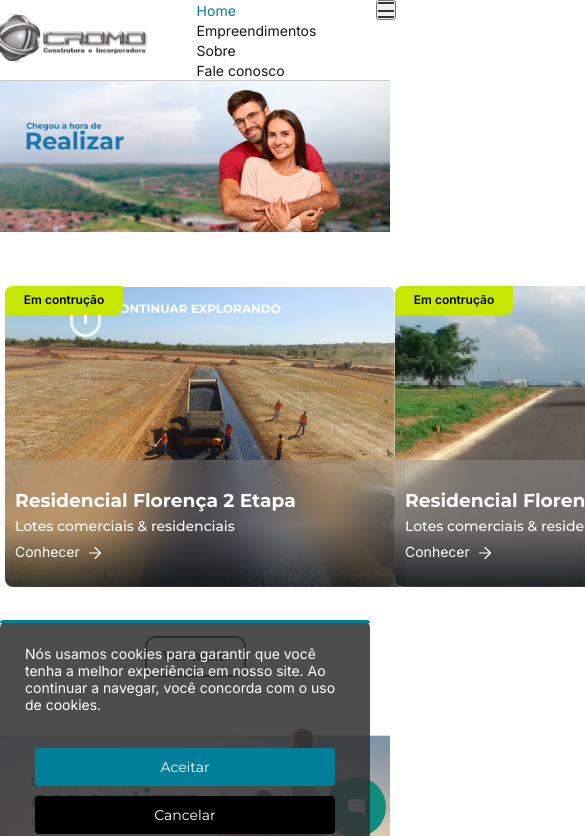
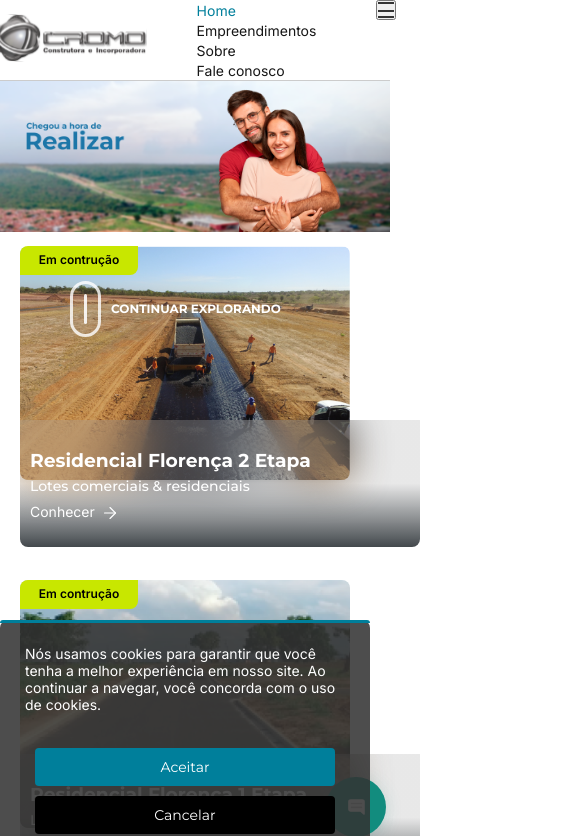
Before and after one commit to walttoncoelho/CROMO, a React (Create React App) app in the folder cromo/: page / in a window 390 px wide. Shown: the top 836 px of the page, 585 px wide, since content can reach past the window. Built offline with nearby package versions, Linux system fonts and the light colour scheme.

Commit message:
Responsivo section Empreendimentos até 1024

```diff
--- a/cromo/src/components/footerFaleConosco/Formulario/Formulário.jsx
+++ b/cromo/src/components/footerFaleConosco/Formulario/Formulário.jsx
@@ -87,7 +87,6 @@ export function FooterFormulario() {
       <Button type="submit" value="Enviar">
       Enviar
       </Button>
-
     </FormContainer>
 
   );
--- a/cromo/src/pages/Home/Empreendimentos/Style.jsx
+++ b/cromo/src/pages/Home/Empreendimentos/Style.jsx
@@ -3,8 +3,10 @@ import styled from "styled-components";
 export const ContainerEmpreend = styled.div`
   display: flex;
   margin: auto;
-  max-width: 1300px;
-  height: 400px;
+  max-width: 1248px;
+  margin-bottom: 50px;
+  width: 100%;
+/*   background-color: #9c2690; */
 
 
 `;
@@ -25,22 +27,17 @@ export const ContainerStatus = styled.div`
   width: 118px;
   height: 29px;
   gap: 8px;
-  padding: 6px, 12px, 6px, 12px ;
+  padding: 6px, 12px, 6px, 12px;
   border-bottom-right-radius: 8px;
   border-top-left-radius: 8px;
 
-
-  p{
+  p {
     font-size: 12px;
     margin: auto;
     font-weight: 600;
     line-height: 18.8px;
-
   }
-
 `;
-
-
 
 export const StatusStyle = styled.div`
   display: flex;
@@ -48,11 +45,11 @@ export const StatusStyle = styled.div`
   justify-content: center;
   max-width: 1440px;
   height: 90px;
-  background-color: #39c7c77f;
+
+
 `;
 
 export const CardGalery = styled.div`
-  display: flex;
   display: flex;
   flex-direction: column;
   margin: auto;
@@ -60,12 +57,46 @@ export const CardGalery = styled.div`
   max-width: 400px;
   height: 300px;
   border-radius: 8px;
+  /* background-color: #0042f6; */
+
   img {
-    max-width: 400px;
-    height: 300px;
     border-radius: 8px;
   }
+
+  @media (max-width: 1024px) {
+
+
+    width: 700px;
+    padding: 5px;
+    margin-bottom: 24px;
+    max-width: 800px;
+
+
+    img {
+      width: 100%;
+      height: auto;
+      max-width: 838px;
+      max-height: 300px;
+    }
+  }
+    @media (max-width: 500px) {
+
+    width: 330px;
+    padding: 5px;
+    margin-bottom: 24px;
+    max-width: 800px;
+    margin-left: 10px;
+
+
+    img {
+      width: 100%;
+      height: auto;
+      max-width: 838px;
+      max-height: 300px;
+    }
+  }
 `;
+
 
 export const CardContainer = styled.div`
   display: flex;
@@ -74,9 +105,20 @@ export const CardContainer = styled.div`
   width: 100%;
   max-width: 1440px;
   padding: 5px;
+/*   background-color: #d60c0ce3; */
+
+  @media (max-width: 1024px) {
+    width: 100%;
+    display: flex;
+    margin: auto;
+    flex-direction: column;
+ /*    background-color: #27c52f; */
+
+  }
 `;
 
 export const CardDescription = styled.div`
+
   display: flex;
   margin-top: 174px;
   position: absolute;
@@ -114,4 +156,6 @@ export const CardDescription = styled.div`
       height: 20px;
     }
   }
+
+
 `;
--- a/cromo/src/pages/Home/Home.jsx
+++ b/cromo/src/pages/Home/Home.jsx
@@ -2,7 +2,6 @@ import React from "react";
 import Footer from "../../components/footer/Footer";
 
 import Navbar from "../../components/Navbar/Navbar";
-
 
 import ButtonContact from "../../components/ButtonContact/ButtonContact";
 import { ContainerBanner } from "./Banner/Style";
@@ -17,20 +16,14 @@ export default function Home() {
     <>
       <Navbar />
       <ContainerBanner>
-        <BannerPrincipal/>
+        <BannerPrincipal />
       </ContainerBanner>
-      <SectionEmpreend></SectionEmpreend>
+      <SectionEmpreend />
       <BannerSecundario />
-    <SectionNumeros />
-
-      <ButtonContact/>
-
-      <>
-        {" "}
-
-      </>
-
+      <SectionNumeros />
+      <ButtonContact />
       <Footer />
     </>
+
   );
 }
```
Also changed, not shown: cromo/src/index.css (+0 -14 lines).
